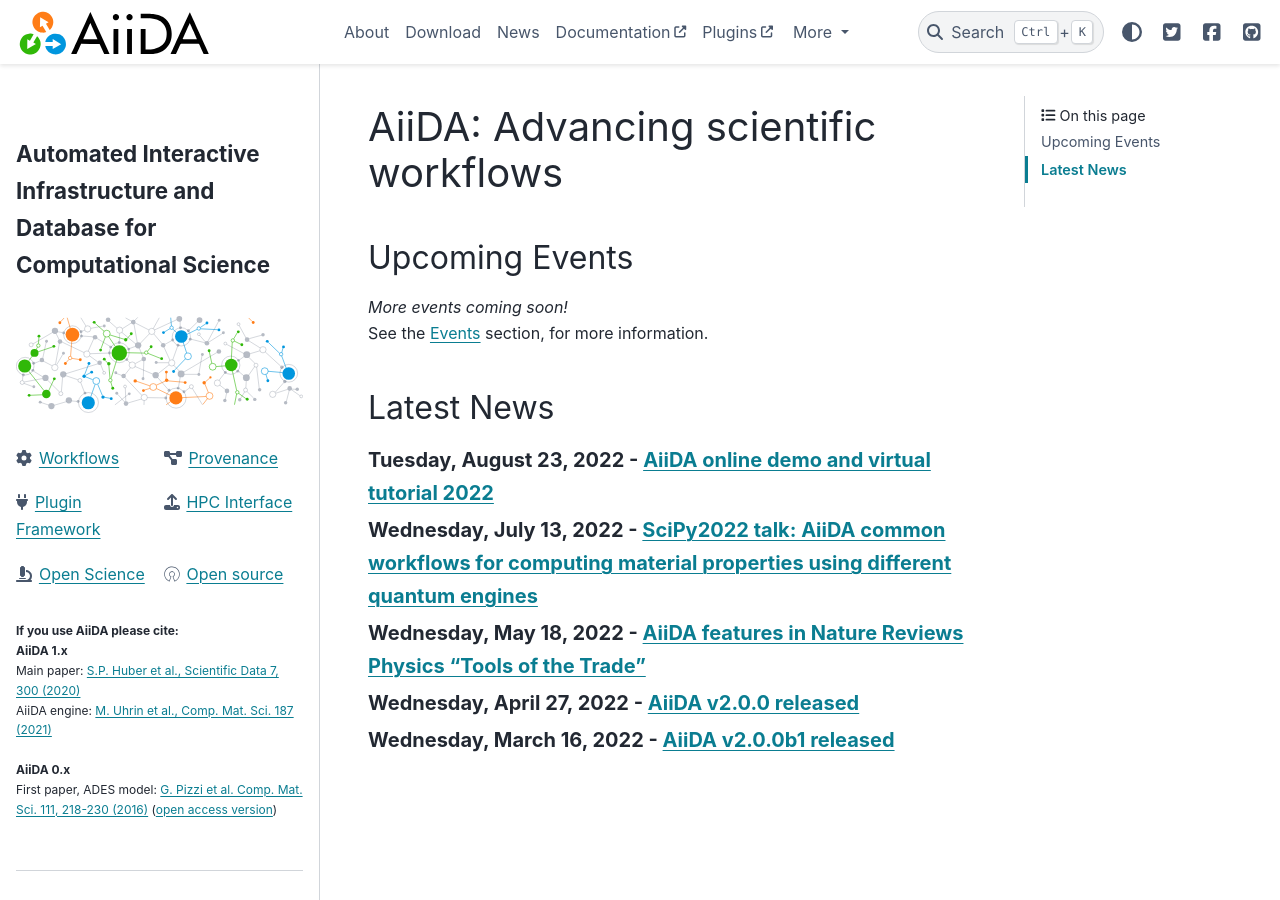
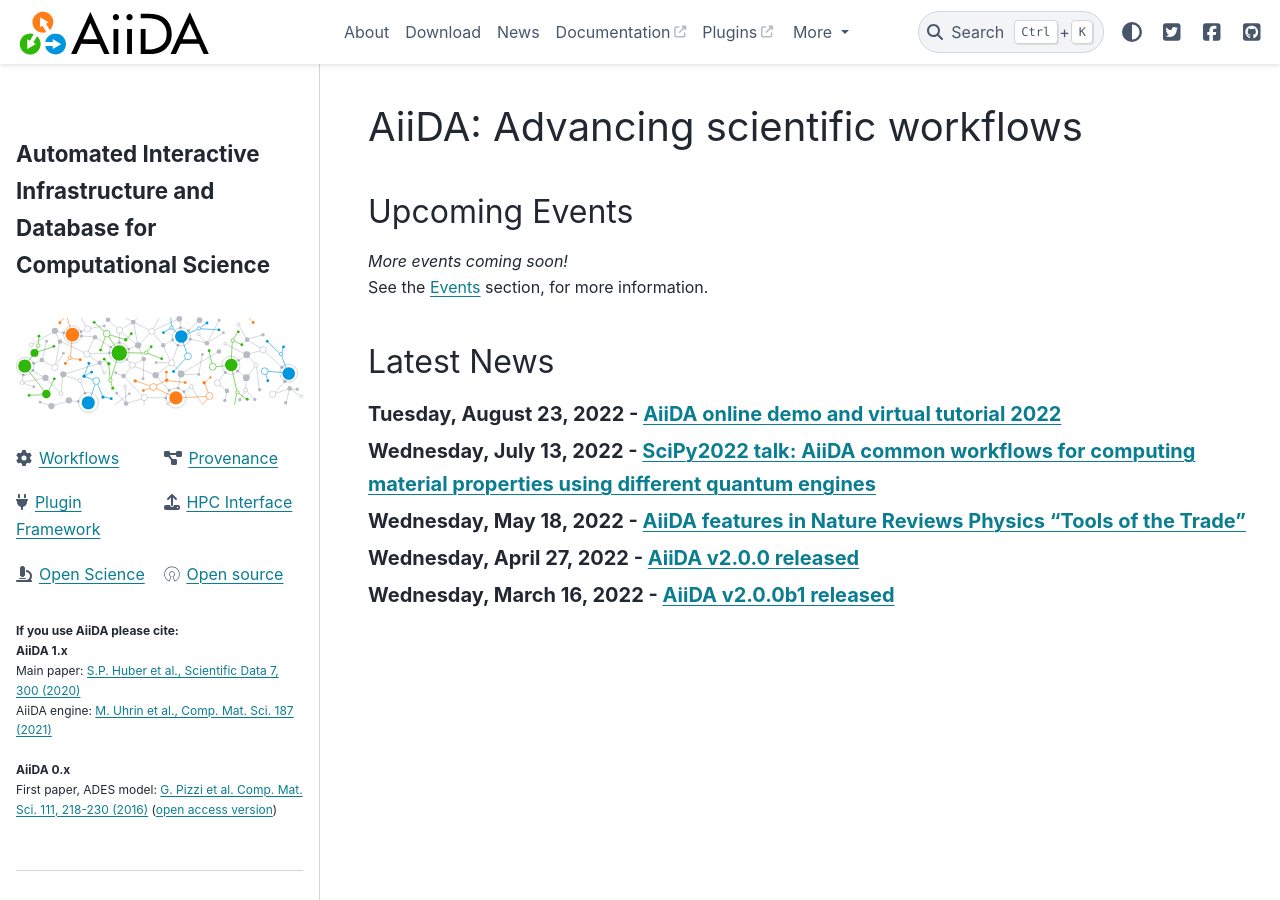
Before and after one commit to aiidateam/aiida-website, a Sphinx documentation site: the page built from docs/index.md, in a window 1280 px wide and 900 px high. Built offline with Sphinx 7.4.7 and the PyData theme 0.15.4, drawn with Linux system fonts in a browser that asks for light colours.

```diff
--- a/docs/_static/custom.css
+++ b/docs/_static/custom.css
@@ -1,8 +1,6 @@
-/* Add icon after external links in the top bar */
-.navbar-nav > .nav-item > .reference.external::after,
-.dropdown-menu > .nav-item > .reference.external::after {
-    content: " \2197";
-    opacity: 0.5;
+/* Make icon after external links in the navbar less obvious */
+.nav-link.nav-external::after {
+    opacity: 0.4;
 }
 
 /* AiiDA sidebar */
@@ -38,7 +36,7 @@ div.sbar-aiida div.cite {
 }
 
 /* improve ablog postlist */
-.ablog-post-expand {
+.postlist .ablog-post-expand {
     border-bottom: 1px solid var(--pst-color-border);
     padding-bottom: 1.15rem;
 }
--- a/docs/conf.py
+++ b/docs/conf.py
@@ -48,19 +48,19 @@ html_theme_options = {
         {
             "name": "Twitter",
             "url": "https://twitter.com/aiidateam",
-            "icon": "fab fa-twitter-square",
+            "icon": "fa-brands fa-square-twitter",
             "type": "fontawesome",
         },
         {
             "name": "Facebook",
             "url": "https://www.facebook.com/aiidateam",
-            "icon": "fab fa-facebook-square",
+            "icon": "fa-brands fa-square-facebook",
             "type": "fontawesome",
         },
         {
             "name": "GitHub",
             "url": "https://www.github.com/aiidateam/aiida-core",
-            "icon": "fab fa-github-square",
+            "icon": "fa-brands fa-square-github",
             "type": "fontawesome",
         },
     ],
--- a/requirements.txt
+++ b/requirements.txt
@@ -1,5 +1,5 @@
 myst-parser~=0.18.0
-pydata-sphinx-theme @ git+https://github.com/pydata/pydata-sphinx-theme.git@689ff9374800f9ec780516f6ec8496c140b3a2f1#egg=pydata-sphinx-theme
+pydata-sphinx-theme==0.12.0rc1
 ablog~=0.10.25
 sphinx_subfigure~=0.2.4
 sphinx-notfound-page~=0.8.3
```
Also changed, not shown: README.md (+0 -5 lines), docs/index.md (+4 -0 lines).
